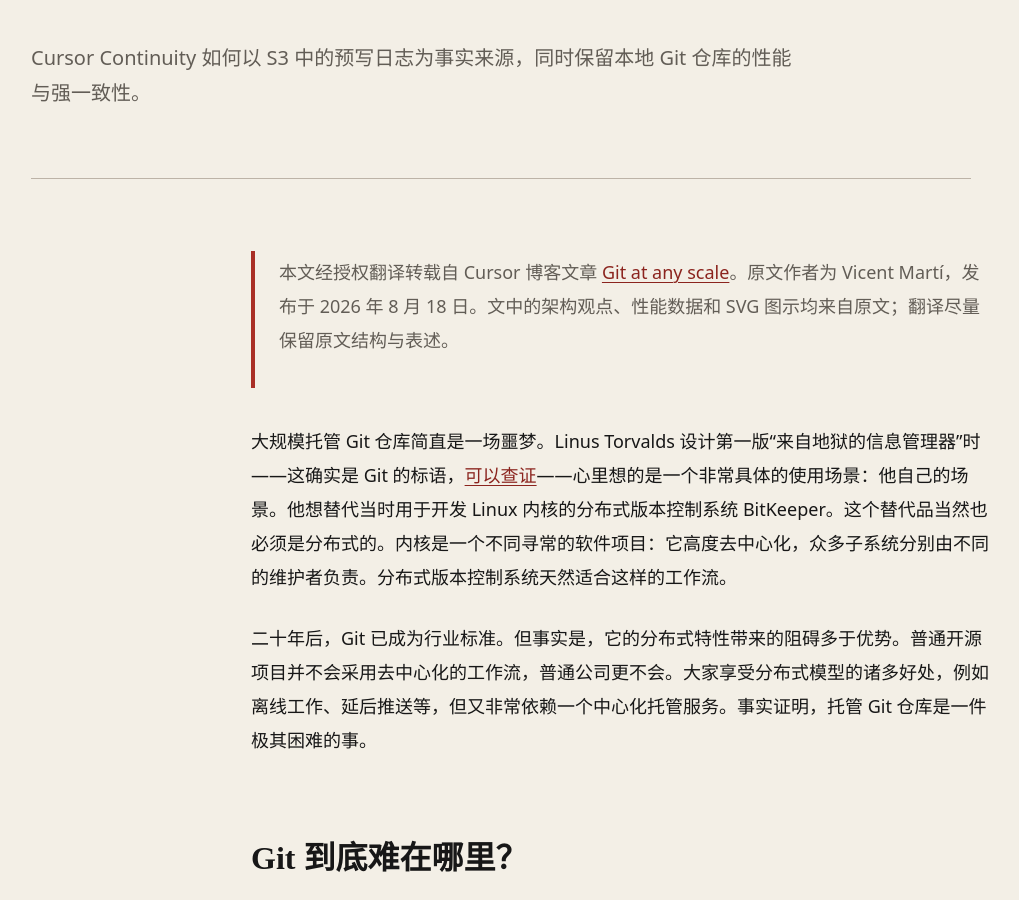
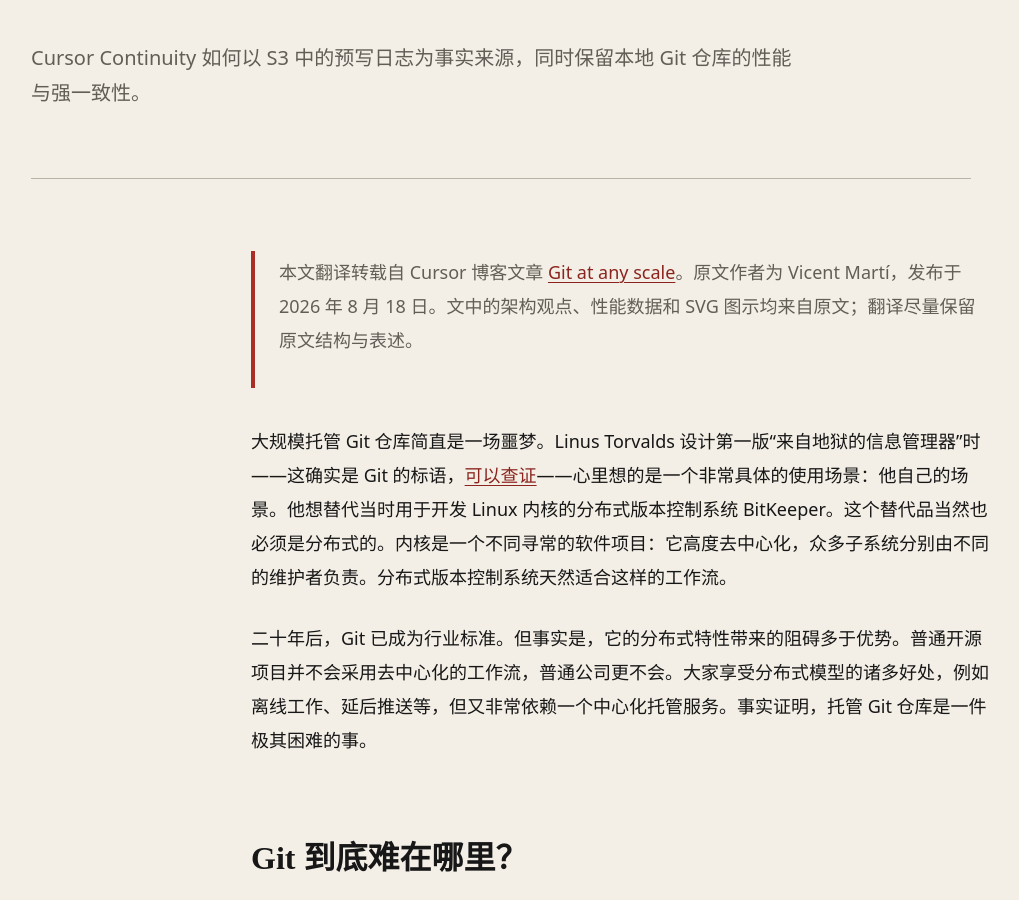
Before and after one commit to huruizhi/huruizhi.github.io, a Jekyll site: the page built from _posts/2026-10-28-git-at-any-scale.md, in a window 1280 px wide and 900 px high, scrolled down 366 px. Shown: the whole window, without its empty margins (19-1038 px from the left). Built offline with Jekyll 4.4.1, drawn with Linux system fonts in a browser that asks for light colours.

Commit message:
Adjust Git article attribution

```diff
--- a/_posts/2026-10-28-git-at-any-scale.md
+++ b/_posts/2026-10-28-git-at-any-scale.md
@@ -9,7 +9,7 @@ wechat_source: docs/articles/17-git-at-any-scale.wechat.md
 source_url: "https://cursor.com/blog/git-at-any-scale"
 ---
 
-> 本文经授权翻译转载自 Cursor 博客文章 [Git at any scale](https://cursor.com/blog/git-at-any-scale)。原文作者为 Vicent Martí，发布于 2026 年 8 月 18 日。文中的架构观点、性能数据和 SVG 图示均来自原文；翻译尽量保留原文结构与表述。
+> 本文翻译转载自 Cursor 博客文章 [Git at any scale](https://cursor.com/blog/git-at-any-scale)。原文作者为 Vicent Martí，发布于 2026 年 8 月 18 日。文中的架构观点、性能数据和 SVG 图示均来自原文；翻译尽量保留原文结构与表述。
 
 大规模托管 Git 仓库简直是一场噩梦。Linus Torvalds 设计第一版“来自地狱的信息管理器”时——这确实是 Git 的标语，[可以查证](https://github.com/git/git/commit/e83c5163316)——心里想的是一个非常具体的使用场景：他自己的场景。他想替代当时用于开发 Linux 内核的分布式版本控制系统 BitKeeper。这个替代品当然也必须是分布式的。内核是一个不同寻常的软件项目：它高度去中心化，众多子系统分别由不同的维护者负责。分布式版本控制系统天然适合这样的工作流。
 
```
